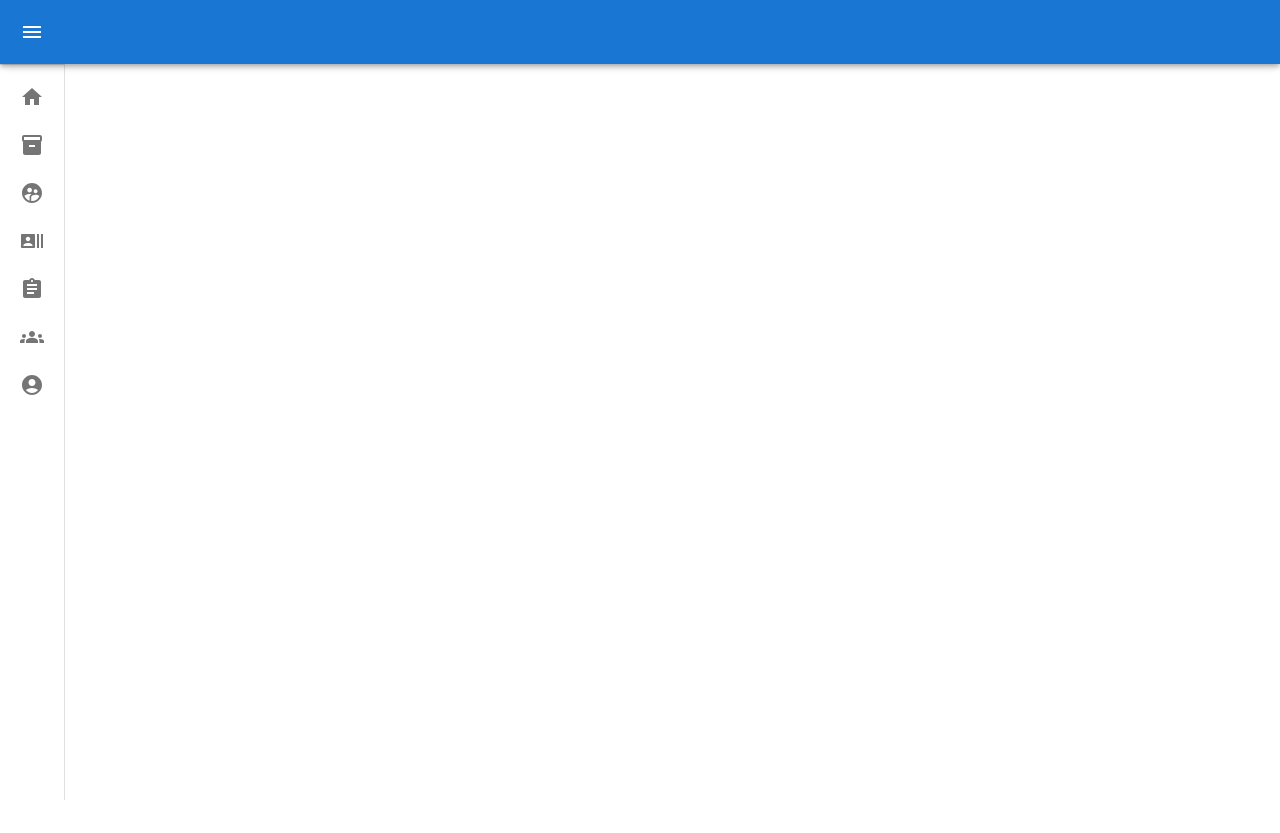
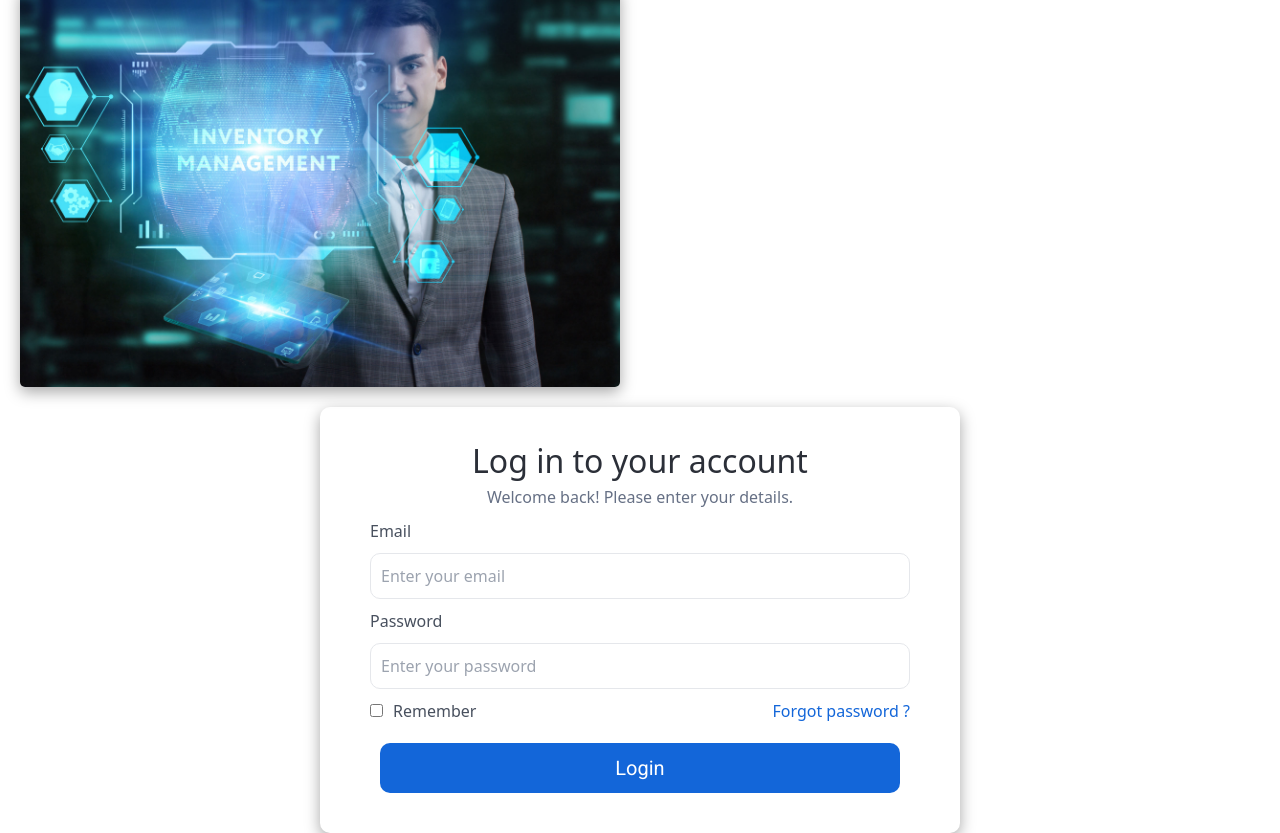
Before and after one commit to GovindSharmaTW/TWIMS_AdminPannel, a React (Vite) app: page / in a window 1280 px wide. Before the commit the page ends 800 px from the top, so only its background shows below. Built offline with nearby package versions, Linux system fonts and the light colour scheme; no server answers; a web font is replaced by a local one.

Commit message:
logout funtionality with email and password validation check

```diff
--- a/package.json
+++ b/package.json
@@ -14,6 +14,8 @@
     "@emotion/styled": "^11.11.5",
     "@mui/icons-material": "^5.15.16",
     "@mui/material": "^5.15.16",
+    "@react-firebase/auth": "^0.2.10",
+    "firebase": "^10.11.1",
     "react": "^18.2.0",
     "react-dom": "^18.2.0",
     "react-router-dom": "^6.22.3"
--- a/src/App.tsx
+++ b/src/App.tsx
@@ -1,25 +1,40 @@
 import ReactDOM from "react-dom/client";
-import { BrowserRouter, Routes, Route } from "react-router-dom";
 import LoginPage from "./screens/login";
-import HomePage from "./screens/Home";
-import ErrorPage from "./screens/ErrorPage";
-import AboutPage from "./screens/About";
 import SideNavBar from "./screens/SideNavBar";
-import AssignInventoryScreen from "./screens/AssignInventoryScreen";
+import { useEffect, useState } from "react";
+import { getAuth, onAuthStateChanged } from "firebase/auth";
 
 export default function App() {
+
+  const auth = getAuth();
+
+  const [isUserLoggedIn, setIsUserLoggedIn] = useState(false);
+
+  useEffect(() => {
+    const subscriber = onAuthStateChanged(auth, (user) => {
+
+      if (user) {
+        setIsUserLoggedIn(true);
+      } else {
+        setIsUserLoggedIn(false);
+      }
+    });
+    return subscriber; // unsubscribe on unmount
+  }, []);
+
   return (
-    // <BrowserRouter>
-    //   <Routes>
-    //       <Route path="/" element={<HomePage />} />
-    //       <Route path="/Login" element={<LoginPage />} />
-    //       <Route path="/About" element={<AboutPage />} />
-    //       {/* <Route path="*" element={<ErrorPage />} /> */}
-    //   </Routes>
-    // </BrowserRouter>
-    <SideNavBar/>
-    // <AssignInventoryScreen/>
-    // <LoginPage/>
+    <>
+      {
+        isUserLoggedIn
+          ?
+          <SideNavBar />
+
+          :
+          <LoginPage />
+      }
+    </>
+
+
   );
 }
 
--- /dev/null
+++ b/src/firebase/index.tsx
@@ -0,0 +1,53 @@
+// Import the functions you need from the SDKs you need
+import { initializeApp } from "firebase/app";
+import { getAuth, signInWithEmailAndPassword, signOut } from "firebase/auth";
+
+// TODO: Add SDKs for Firebase products that you want to use
+// https://firebase.google.com/docs/web/setup#available-libraries
+
+// Your web app's Firebase configuration
+// For Firebase JS SDK v7.20.0 and later, measurementId is optional
+const firebaseConfig = {
+    apiKey: "AIzaSyAsBRRuBKeeOWczi8M5qSBH5uRDRn9J_dE",
+    authDomain: "twims-a8bba.firebaseapp.com",
+    databaseURL: "https://twims-a8bba-default-rtdb.firebaseio.com",
+    projectId: "twims-a8bba",
+    storageBucket: "twims-a8bba.appspot.com",
+    messagingSenderId: "138029493731",
+    appId: "1:138029493731:web:e54984e0572260fcc584d6",
+    measurementId: "G-C5ZQY1523F"
+};
+
+// Initialize Firebase
+const app = initializeApp(firebaseConfig);
+const auth = getAuth(app);
+
+export const signInUser = (email: any, password: any) => {
+
+    signInWithEmailAndPassword(auth, email, password)
+        .then((userCredential) => {
+            // Signed in
+            const user = userCredential.user;
+
+            localStorage.setItem('user', JSON.stringify(user.email));
+        })
+        .catch((error) => {
+            const errorMessage = error.message;
+
+            alert(errorMessage);
+        });
+}
+
+export const signOutUser = () => {
+    console.log("TT01 signOutUser function called");
+    signOut(auth).then(() => {
+        // Sign-out successful.
+
+        localStorage.clear();
+        console.log("Sign-out successful");
+    }).catch((error) => {
+        // An error happened.
+        console.log("Sign-out error");
+
+    });
+}
--- a/src/screens/SideNavBar/index.tsx
+++ b/src/screens/SideNavBar/index.tsx
@@ -26,6 +26,7 @@ import AssignmentIcon from '@mui/icons-material/Assignment';
 import inventory from '../../assets/images/inventory.jpg'
 import AssignInventoryScreen from '../AssignInventoryScreen';
 import TableComponent from '../../components/TableComponent';
+import ProfilePage from '../profile';
 
 
 
@@ -140,7 +141,6 @@ export default function SideNavBar() {
     setOpen(false);
   };
 
-
   return (
     <Box sx={{ display: 'flex' }}>
       <CssBaseline />
@@ -159,7 +159,7 @@ export default function SideNavBar() {
             <MenuIcon />
           </IconButton>
           <Typography variant="h6" noWrap component="div">
-           {selectedTab}
+            {selectedTab}
           </Typography>
         </Toolbar>
       </AppBar>
@@ -191,7 +191,6 @@ export default function SideNavBar() {
 
                 >
                   {text === 'Profile' && <ContactIcon />}
-
                   {text === 'Assigned Inventory' && <RecentActorsIcon />}
                   {text === 'Home' && <HomeIcon />}
                   {text === 'Inventory' && < InventoryIcon />}
@@ -220,6 +219,11 @@ export default function SideNavBar() {
 
         }
 
+
+        {selectedTab === 'Profile' &&
+          <ProfilePage/>
+        }
+
         {selectedTab === 'Employees' &&
           <>
             <TableComponent data={projectOwnerTableData} showActionButtons={true} tableTitle={'Project-Owner List'} />
@@ -239,7 +243,6 @@ export default function SideNavBar() {
           <AssignInventoryScreen />
         }
 
-        {selectedTab === 'Profile' && <p>Profile screen</p>}
       </Box>
     </Box>
   );
--- /dev/null
+++ b/src/screens/SideNavBar/style.css
@@ -0,0 +1,14 @@
+.loginButtonContainer {
+    display: flex;
+    justify-content: center;
+    font-size: 20px;
+}
+.loginButton {
+    background-color: #1366D9;
+    color: white;
+    padding: 10px;
+    border-radius: 10px;
+    margin: 10px;
+    width: 100%;
+    margin-bottom: 20px;
+}
--- a/src/screens/login/index.tsx
+++ b/src/screens/login/index.tsx
@@ -1,52 +1,32 @@
 import React, { useState } from 'react';
 import './styles.css'
 import inventory from '../../assets/images/inventory.jpg'
+import { signInUser } from '../../firebase';
+import { checkIsEmpty } from '../../utils';
 
 const LoginPage = () => {
-  const [username, setUsername] = useState('');
   const [password, setPassword] = useState('');
-  const [loggedIn, setLoggedIn] = useState(false);
   const [email, setEmail] = useState('');
-  const [allEntry, setAllEntry] = useState([])
 
+  console.log("email and password", email, password);
 
+  const handleSignIn = () => {
+    console.log("TT01 handleSignIn function calling");
 
-  const handleLogin = () => {
-    // Here you can add your login logic, such as sending a request to your backend
-    // to validate the username and password
-    if (username === 'yourUsername' && password === 'yourPassword') {
-      setLoggedIn(true);
-    } else {
-      alert('Invalid username or password');
+    if (!checkIsEmpty(email) && !checkIsEmpty(password)) {
+      signInUser(email, password);
     }
-  };
-
-  const handleLogout = () => {
-    setLoggedIn(false);
-  };
-
-  if (loggedIn) {
-    return (
-      <div>
-        <h2>Welcome, {username}!</h2>
-        <button onClick={handleLogout}>Logout</button>
-      </div>
-    );
-  }
-
-  const submitForm = (e: any) => {
-    e.preventDefault();
-    console.log("TT01 submitForm function called");
-    const newUser = { email: email, password: password };
-
-    setAllEntry([newUser]);
-
+    else {
+      alert('Please enter valid email and password');
+      setEmail('');
+      setPassword('');
+    }
   }
 
   return (
     <div className='baseContainer'>
       <div className='primaryContainer'>
-          <img src={inventory} alt="" className="imageStyle"/>
+        <img src={inventory} alt="" className="imageStyle" />
       </div>
 
       <div className='secondaryContainer'>
@@ -58,12 +38,12 @@ const LoginPage = () => {
 
           <div className='inputContainer'>
             <label className='inputLabel'>Email</label>
-            <input type="text" placeholder='Enter your email' className='inputStyle' />
+            <input type="text" placeholder='Enter your email' className='inputStyle' onChange={(e) => setEmail(e.target.value)} value={email} />
           </div>
 
           <div className='inputContainer'>
             <label className='inputLabel'>Password</label>
-            <input type="text" placeholder='Enter your password' className='inputStyle' />
+            <input type="text" placeholder='Enter your password' className='inputStyle' onChange={(e) => setPassword(e.target.value)} value={password} />
           </div>
 
           <div className='textContainer' >
@@ -72,7 +52,7 @@ const LoginPage = () => {
           </div>
 
           <div className='loginButtonContainer'>
-            <button className='loginButton'>Login</button>
+            <button className='loginButton' onClick={handleSignIn}>Login</button>
           </div>
 
         </div>
--- /dev/null
+++ b/src/screens/profile/index.tsx
@@ -0,0 +1,20 @@
+import React, { useState } from 'react';
+import './styles.css'
+import { signOutUser } from '../../firebase';
+
+const ProfilePage = () => {
+
+  const handleLogout = () => {
+    signOutUser();
+  }
+
+  return (
+    <div className='baseContainer'>
+      <div className='loginButtonContainer'>
+        <button className='loginButton' onClick={handleLogout}>Logout</button>
+      </div>
+    </div>
+  );
+};
+
+export default ProfilePage;
--- /dev/null
+++ b/src/screens/profile/styles.css
@@ -0,0 +1,112 @@
+.baseContainer{
+    display: flex;
+}
+
+.textContainer {
+    display: flex;
+    flex-direction: row;
+    justify-content: space-between;
+}
+
+.loginButton {
+    background-color: #1366D9;
+    color: white;
+    padding: 10px;
+    border-radius: 10px;
+    margin: 10px;
+    width: 100%;
+    margin-top: 20px;
+    margin-bottom: 20px;
+}
+
+.inputStyle {
+    border-radius: 10px;
+    margin-top: 10px;
+    margin-bottom: 10px;
+    padding: 10px;
+    border-width: 1px;
+}
+
+.headingContainer {
+    display: flex;
+    flex-direction: column;
+    text-align: center;
+    align-items: center;
+    margin-bottom: 10px;
+    margin-top: 10px;
+}
+
+.headingStyle {
+    font-size: 2rem;
+    color: #2B2F38;
+}
+
+.subHeadingStyle {
+    font-size: 1rem;
+    color: #667085;
+
+}
+
+.mainDiv {
+    width: 90%;
+}
+
+.inputContainer {
+    flex-direction: column;
+    display: flex;
+}
+
+.loginButtonContainer {
+    display: flex;
+    justify-content: center;
+    font-size: 20px;
+}
+
+.secondaryContainer {
+    width: 50vw;
+    height: 100vh;
+    display: flex;
+    justify-content: center;
+    align-content: center;
+    align-items: center;
+}
+
+.primaryContainer {
+    width: 50vw;
+    height: 100vh;
+    align-items: center;
+    align-content: center;
+    padding: 20px;
+}
+
+@media screen and (max-width: 550px){
+    .baseContainer{
+        display: flex;
+        flex-direction: column;
+    }
+    .primaryContainer{
+        width: 100vw;
+        height: fit-content;
+    }
+    .secondaryContainer{
+        width: 100vw;
+        height: fit-content;
+
+    }
+}
+
+.checkBoxStyle{
+    margin-right: 10px;
+}
+.linkText{
+    color: #1366D9;
+}
+.inputLabel{
+    color: #48505E;
+}
+.imageStyle{
+    width:100%;
+    height:100%;
+    border-radius: 5px;
+    box-shadow: rgba(0, 0, 0, 0.35) 0px 5px 15px;
+}
--- /dev/null
+++ b/src/utils/index.tsx
@@ -0,0 +1,10 @@
+export const checkIsEmpty = (value: any) => {
+    if (value.trim() == '' || value == undefined || value == null) {
+        return true;
+    }
+    else {
+
+        return false;
+    }
+
+}
```
Also changed, not shown: 1 other file (tests, documents, lock files or other folders).
